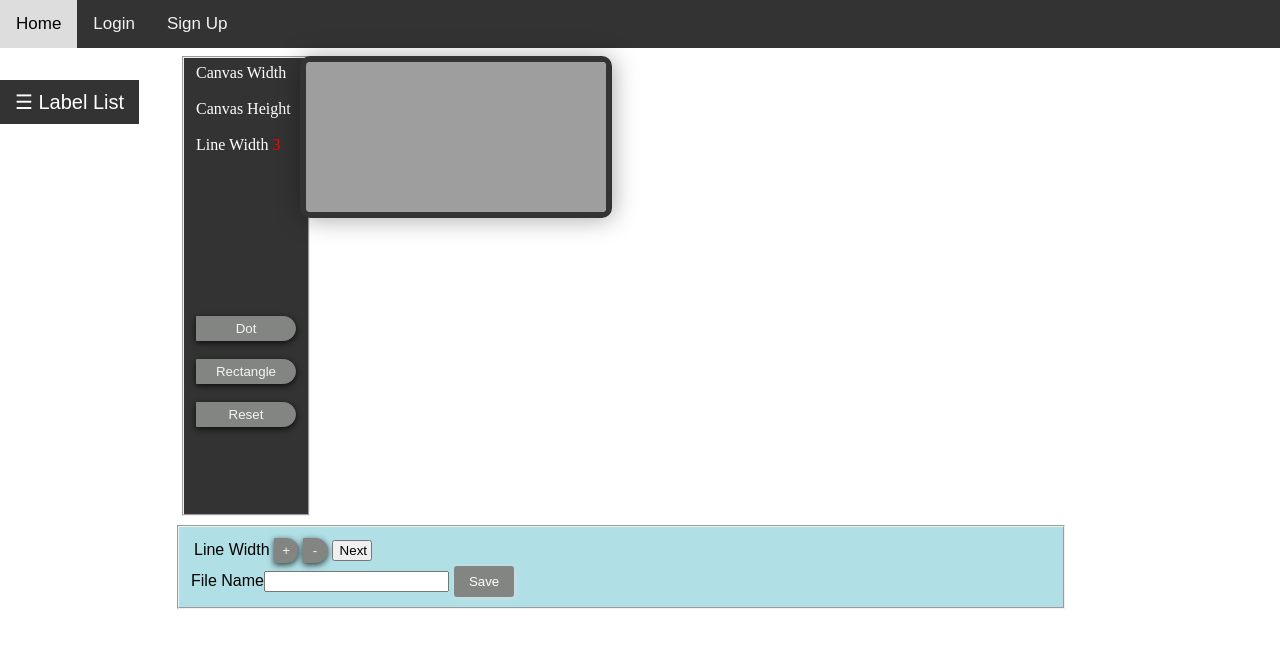
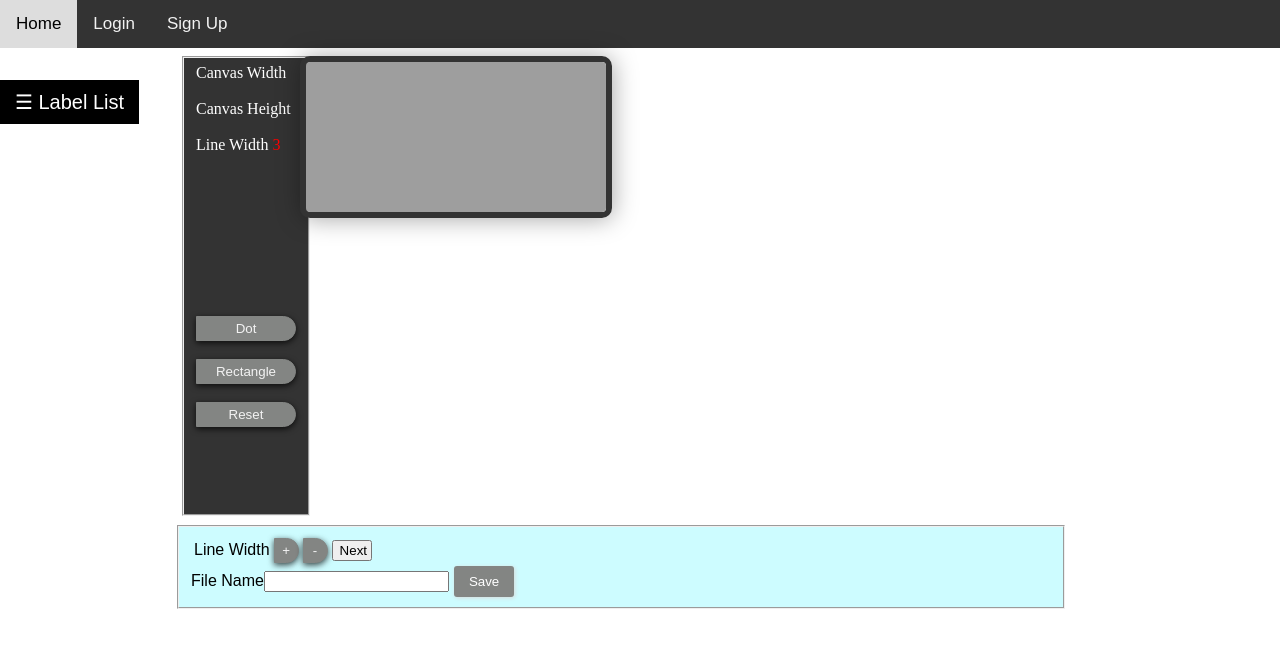
Before and after one commit to stevenandry/innotate, a Python web app: template templates/paint.html in a window 1280 px wide; the page is wider, and only the part inside the window is pictured. Shown: the top 648 px of that part. Run offline with Jinja, Linux system fonts and the light colour scheme; the template is opened without the code that fills it, so the values that code supplies are empty; a map, chart or similar area stays blank; some libraries are stand-ins or nearby versions.

Commit message:
Minor UI Improvements

```diff
--- a/static/style_paint.css
+++ b/static/style_paint.css
@@ -21,7 +21,7 @@
     left      : 175px;
     top       : 525px;
     width     : 860px;
-    background: powderblue;
+    background: #cdfcff;
 }
 
 .sidepanel {
@@ -65,7 +65,7 @@
 .openbtn {
   font-size: 20px;
   cursor: pointer;
-  background-color: #333;
+  background-color: black;
   color: white;
   padding: 10px 15px;
   position : absolute;
```
